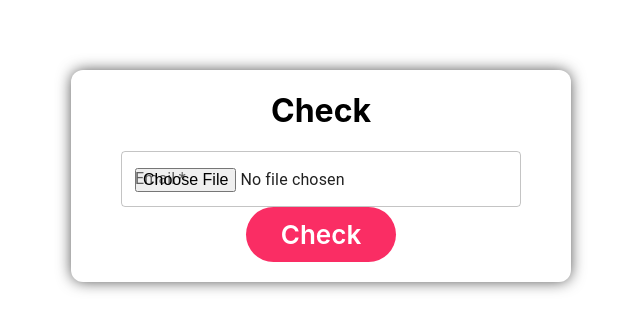
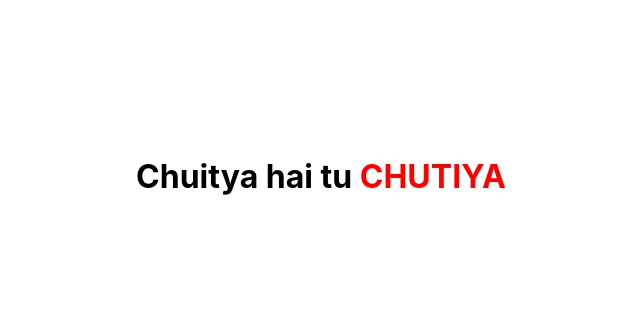
Before and after one commit to varendra007/Internship-management, a React (Create React App) app: page / in a window 1280 px wide. Shown: the part 224-554 px from the top of the page, without its empty margins (319-959 px from the left). Built offline with nearby package versions, Linux system fonts and the light colour scheme.

Commit message:
automated redirect url

```diff
--- a/src/screens/Check.js
+++ b/src/screens/Check.js
@@ -68,7 +68,10 @@ const Check = () => {
 				justifyContent: 'center',
 			}}
 		>
-			<div
+			<h1>
+				Chuitya hai tu <span style={{ color: 'red' }}>CHUTIYA</span>
+			</h1>
+			{/* <div
 				style={{
 					display: 'flex',
 					justifyContent: 'space-evenly',
@@ -114,7 +117,7 @@ const Check = () => {
 					</button>
 					<br />
 				</form>
-			</div>
+			</div> */}
 		</div>
 	);
 };
--- /dev/null
+++ b/src/screens/Employee/index.js
@@ -0,0 +1,7 @@
+import React from 'react';
+
+const EmployeeScreen = () => {
+	return <div>EmployeeScreen</div>;
+};
+
+export default EmployeeScreen;
--- /dev/null
+++ b/src/screens/Intern/index.js
@@ -0,0 +1,7 @@
+import React from 'react';
+
+const InternScreen = () => {
+	return <div>InternScreen</div>;
+};
+
+export default InternScreen;
--- a/src/screens/Register.js
+++ b/src/screens/Register.js
@@ -1,6 +1,7 @@
 import { InputLabel, MenuItem, Select, TextField } from '@mui/material';
 import React, { useEffect, useState } from 'react';
 import host from '../data/host';
+import getDataFromToken from '../utils/getDataFromJWT';
 const classes = {
 	button: {
 		border: 'none',
@@ -43,6 +44,7 @@ const Register = () => {
 	const [isSubmitPressed, setIsSubmitPressed] = useState(false);
 	const [isUserFound, setIsUserFound] = useState(false);
 	const [token, setToken] = useState(window.localStorage.getItem('dbisToken'));
+	const [role, setRole] = useState(0);
 
 	useEffect(() => {
 		if (university === 0) {
@@ -92,10 +94,25 @@ const Register = () => {
 	}, []);
 
 	useEffect(() => {
+		var user = getDataFromToken(token);
+		console.log(user);
+		if (user.role === null) {
+			setRole(0);
+		} else {
+			setRole(user.role);
+		}
 		if (isUserFound) {
-			window.location.href = '/';
+			if (role === 1) {
+				window.location.href = '/admin';
+			} else if (role === 2) {
+				window.location.href = '/employee';
+			} else if (role === 3) {
+				window.location.href = '/intern';
+			} else {
+				window.location.href = '/';
+			}
 		}
-	}, [isUserFound]);
+	}, [isUserFound, token]);
 
 	const handleSubmit = (e) => {
 		setIsSubmitPressed(true);
--- a/src/screens/admin/index.js
+++ b/src/screens/admin/index.js
@@ -1,100 +1,7 @@
-import { TextField } from '@mui/material';
-import React, { useState } from 'react';
-const classes = {
-	button: {
-		border: 'none',
-		borderRadius: '100px',
-		width: '150px',
-		height: '55px',
-		backgroundColor: '#fa2d64',
-		color: '#ffffff',
-		fontStyle: 'normal',
-		fontFamily: 'Inter',
-		fontWeight: '600',
-		textAlign: 'center',
-		fontSize: '26px',
-		cursor: 'pointer',
-	},
-	fontname: {
-		fontFamily: 'Inter',
-	},
-};
+import React from 'react';
+
 const AdminScreen = () => {
-	const [email, setEmail] = useState('');
-	const [password, setPassword] = useState('');
-	const handleSubmit = () => {};
-	return (
-		<div
-			style={{
-				height: '100vh',
-				width: '100vw',
-				display: 'flex',
-				alignItems: 'center',
-				justifyContent: 'center',
-			}}
-		>
-			<div
-				style={{
-					display: 'flex',
-					justifyContent: 'space-evenly',
-					alignItems: 'center',
-					flexDirection: 'column',
-					width: '500px',
-					boxShadow: '0px 0px 15px -1px rgba(0,0,0,0.74)',
-					borderRadius: '12px',
-				}}
-			>
-				<h1
-					style={{
-						fontSize: '2em',
-						fontWeight: 'bold',
-						...classes.fontname,
-					}}
-				>
-					Login
-				</h1>
-				<form
-					style={{
-						display: 'flex',
-						flexDirection: 'column',
-						alignItems: 'center',
-						width: '100%',
-						...classes.fontname,
-					}}
-					onSubmit={handleSubmit}
-				>
-					<TextField
-						id="outlined-basic"
-						label="Email"
-						name="email"
-						variant="outlined"
-						type="email"
-						required
-						value={email}
-						onChange={(evt) => setEmail(evt.target.value)}
-						style={{ width: '80%', ...classes.fontname }}
-					/>
-					<br />
-					<TextField
-						id="outlined-basic"
-						label="Password"
-						name="email"
-						variant="outlined"
-						type="password"
-						required
-						value={password}
-						onChange={(evt) => setPassword(evt.target.value)}
-						style={{ width: '80%', ...classes.fontname }}
-					/>
-					<br />
-					<button style={classes.button} className="defaultButtonHover1">
-						Login
-					</button>
-					<br />
-				</form>
-			</div>
-		</div>
-	);
+	return <div>AdminScreen</div>;
 };
 
 export default AdminScreen;
```
Also changed, not shown: src/App.js (+14 -1 lines).
